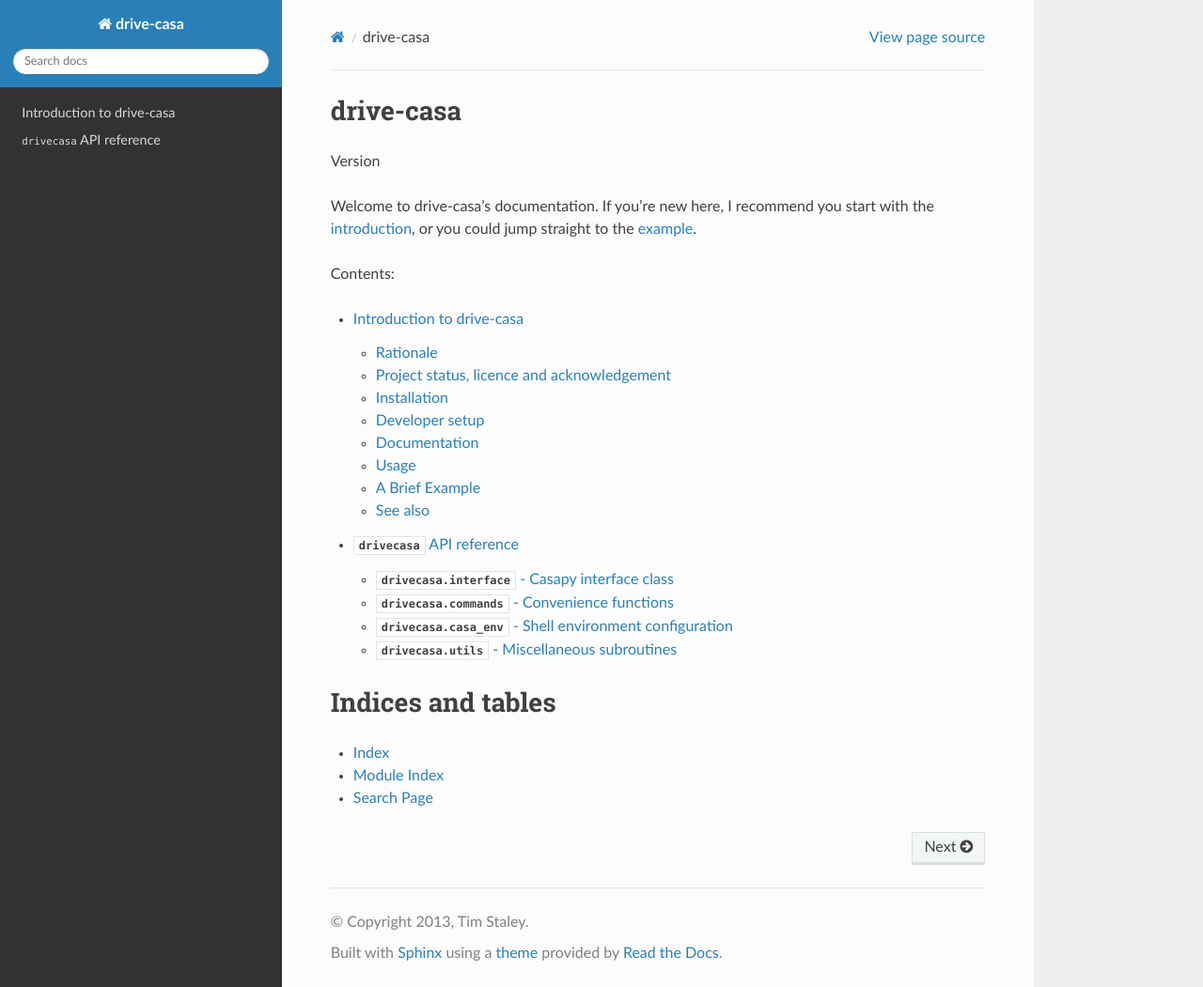
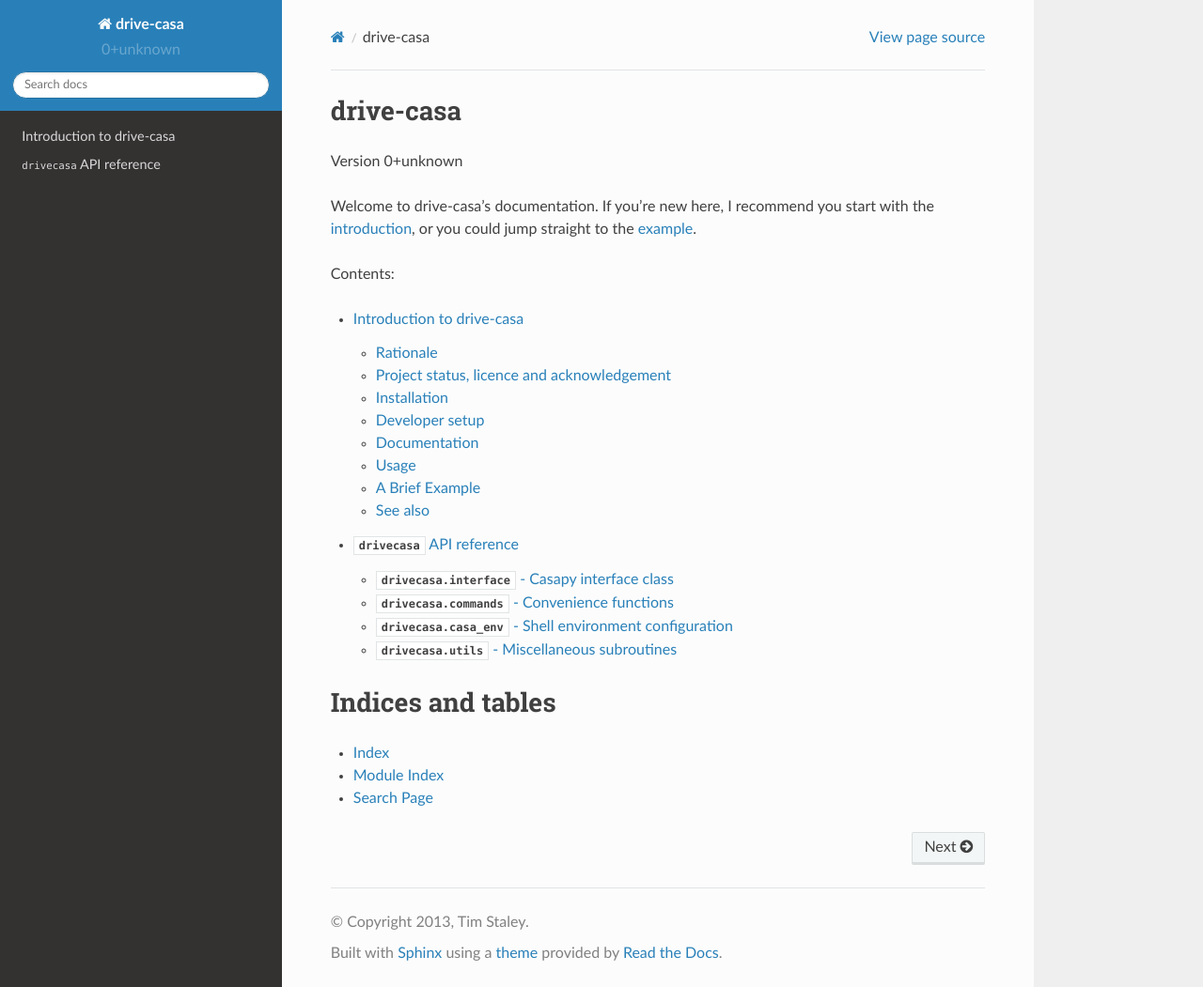
Before and after one commit to timstaley/drive-casa, a Sphinx documentation site: the page built from documentation/source/index.rst, in a window 1280 px wide and 1051 px high. Shown: the whole window at 94% size. Built offline with Sphinx 7.4.7 and the Read the Docs theme 2.0.0, drawn with Linux system fonts in a browser that asks for light colours; the version number could not be read and is left out; part of the change alters nothing that is shown.

```diff
--- a/documentation/requirements.txt
+++ b/documentation/requirements.txt
@@ -1,3 +1 @@
-pexpect==2.4
-sphinxcontrib-napoleon
 sphinx_rtd_theme
--- a/documentation/source/conf.py
+++ b/documentation/source/conf.py
@@ -29,7 +29,7 @@ import drivecasa
 # coming with Sphinx (named 'sphinx.ext.*') or your custom ones.
 extensions = ['sphinx.ext.autodoc', 'sphinx.ext.todo',
               'sphinx.ext.mathjax', 'sphinx.ext.viewcode',
-              'sphinxcontrib.napoleon']
+              'sphinx.ext.napoleon']
 
 # Add any paths that contain templates here, relative to this directory.
 templates_path = ['_templates']
@@ -52,7 +52,7 @@ copyright = u'2013, Tim Staley'
 # built documents.
 #
 # The short X.Y version.
-version = drivecasa._nominal_version
+version = drivecasa.__version__
 # The full version, including alpha/beta/rc tags.
 release = version
 
```
